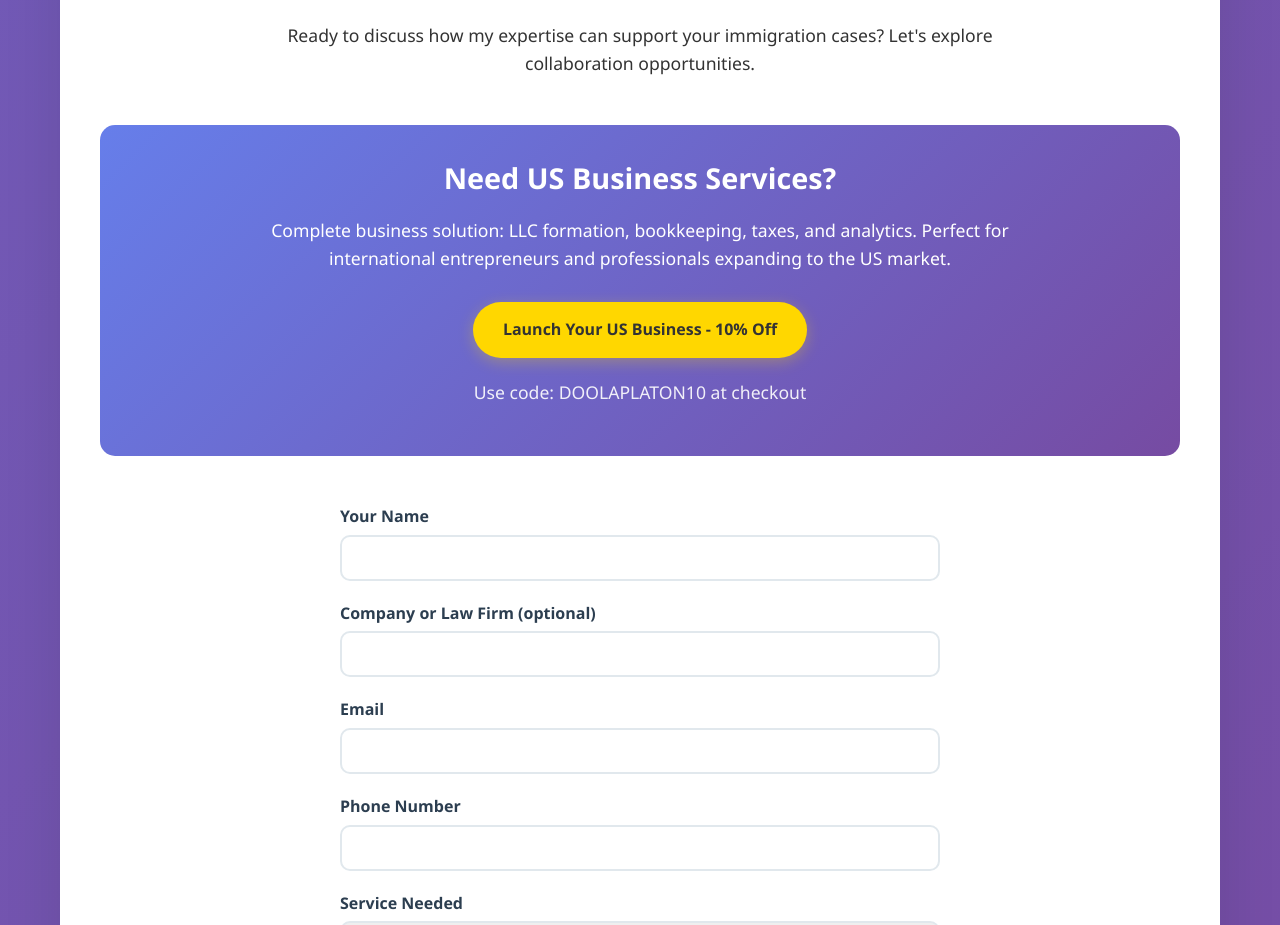
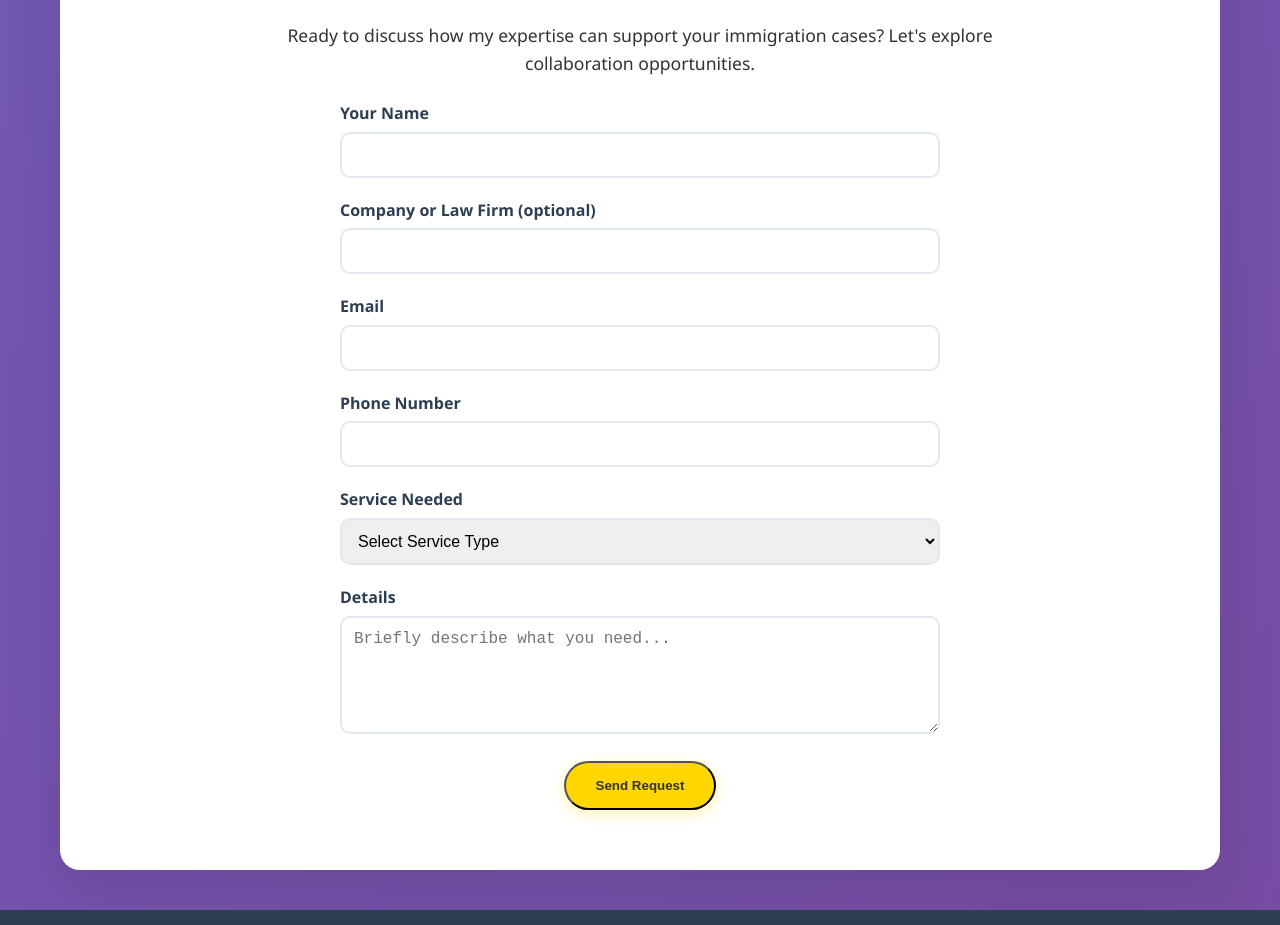
Before and after one commit to Pshamaev/platon.law, a website: page public/index.html in a window 1280 px wide. Shown: the part 7380-8305 px from the top of the page. Drawn offline with Linux system fonts and the light colour scheme.

Commit message:
Remove duplicate doola promo block from the contact section
The doola offer and code stay on the US Business Services card.

Co-Authored-By: Claude Opus 5.5 <noreply@anthropic.com>
Claude-Session: https://claude.ai/code/session_019BS8apGAJxB4VzXm2bNe2A

```diff
--- a/public/index.html
+++ b/public/index.html
@@ -618,7 +618,7 @@
                         <div class="partner-badge" data-i18n="partner_badge">Trusted Partner</div>
                         <div class="icon">🏢</div>
                         <h3 data-i18n="service7_title">US Business Services</h3>
-                        <p data-i18n="service7_desc">Partnership with doola for LLC formation, bookkeeping, taxes, and analytics. Popular among international entrepreneurs and professionals.</p>
+                        <p data-i18n="service7_desc">Partnership with doola for LLC formation, bookkeeping, taxes, and analytics. Popular among international entrepreneurs and professionals. Get 10% off with DOOLAPLATON10.</p>
                         <a href="https://partnersps.doola.com/v214jb2sxcv5" target="_blank" style="display:inline-block; margin-top: 1rem; font-weight: 500; text-decoration: underline;">Get started with doola →</a>
                     </div>
                     <div class="service-card partner-card">
@@ -710,18 +710,6 @@
             <section id="contact" class="section">
                 <h2 data-i18n="contact_title">Contact for Legal Services</h2>
                 <p data-i18n="contact_intro">Ready to discuss how my expertise can support your immigration cases? Let's explore collaboration opportunities.</p>
-
-                <!-- Doola Partnership Section -->
-                <div class="doola-section">
-                    <h3 data-i18n="doola_title">Need US Business Services?</h3>
-                    <p data-i18n="doola_desc">Complete business solution: LLC formation, bookkeeping, taxes, and analytics. Perfect for international entrepreneurs and professionals expanding to the US market.</p>
-                    <a href="https://partnersps.doola.com/v214jb2sxcv5"
-                       target="_blank"
-                       rel="noopener"
-                       class="cta-button"
-                       data-i18n="doola_cta">Launch Your US Business - 10% Off</a>
-                    <p class="doola-code" data-i18n="doola_code">Use code: DOOLAPLATON10 at checkout</p>
-                </div>
 
                 <div class="contact-form">
                     <form name="contact" method="POST" data-netlify="true" data-netlify-honeypot="bot-field" action="/success">
```
